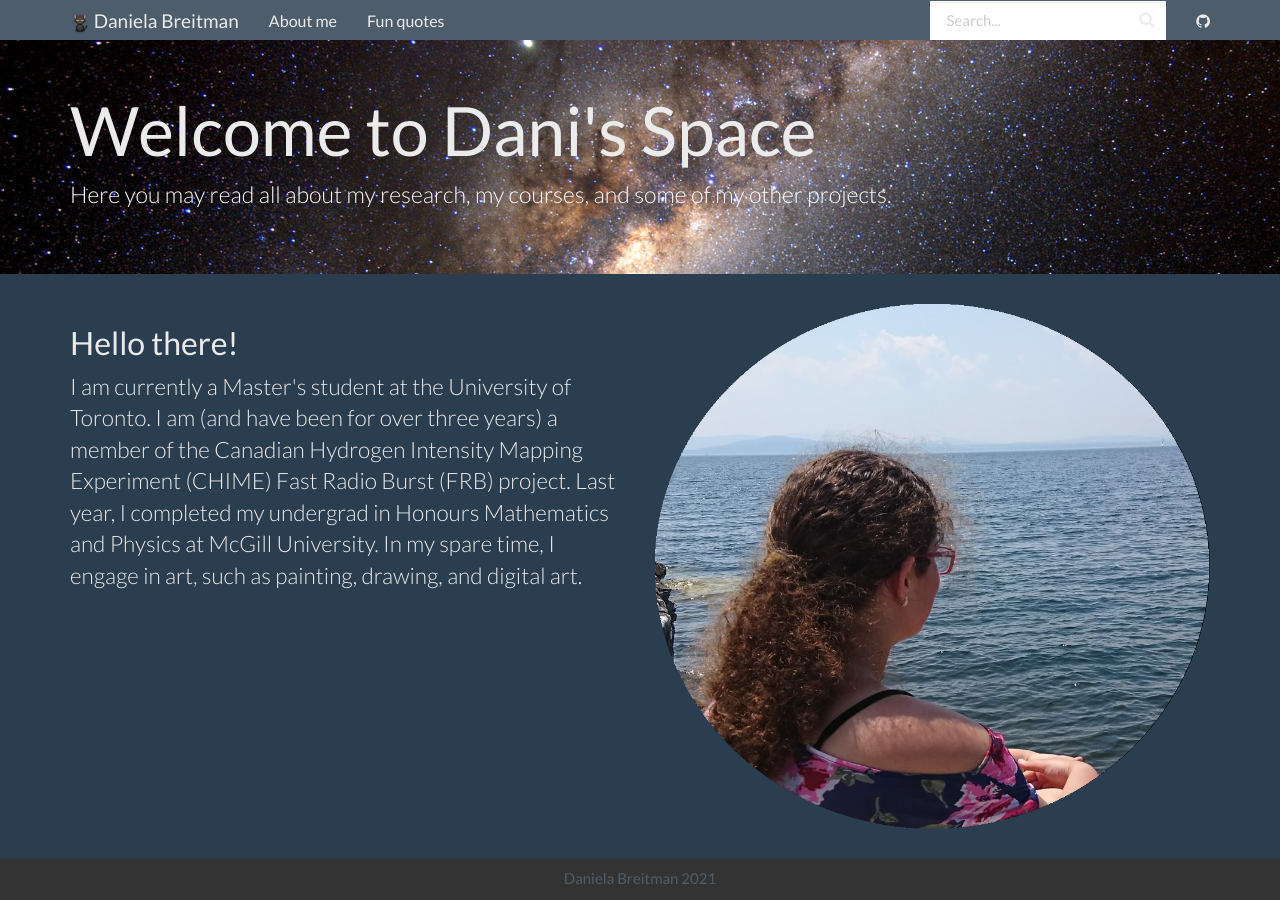
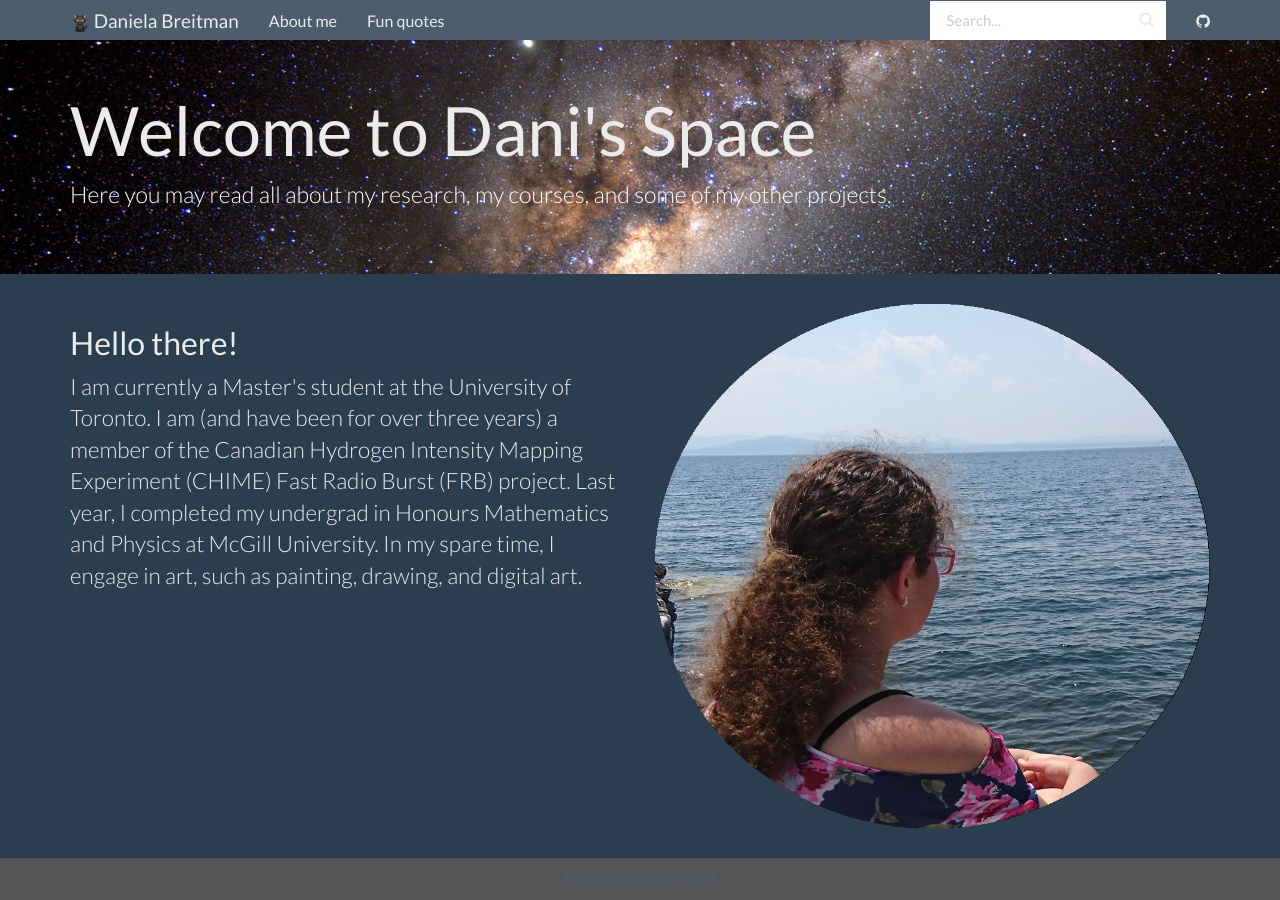
Before and after one commit to DanielaBreitman/DanielaBreitman.github.io, a Jekyll site: the page built from index.html, in a window 1280 px wide. Built offline with Jekyll 4.4.1, drawn with Linux system fonts in a browser that asks for light colours.

Commit message:
Fixed footer

```diff
--- a/_sass/_jekyll-doc-theme.scss
+++ b/_sass/_jekyll-doc-theme.scss
@@ -41,7 +41,7 @@ html {
     bottom: 0;
     width: 100%;
     padding-top: 10px;
-    background-color: $gray-dark;
+    background-color: $gray;
     color: $gray-light;
   }
 
```
